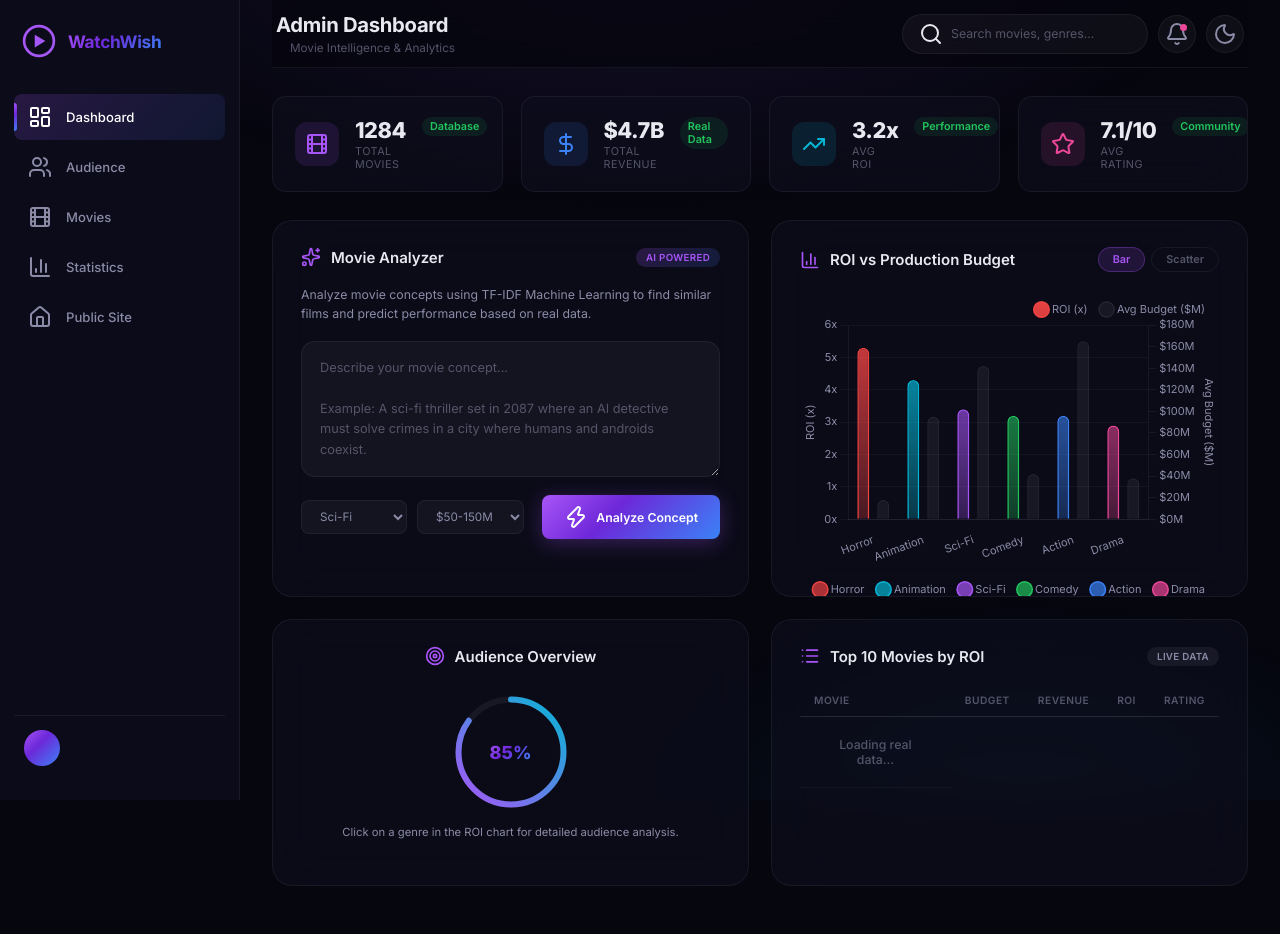
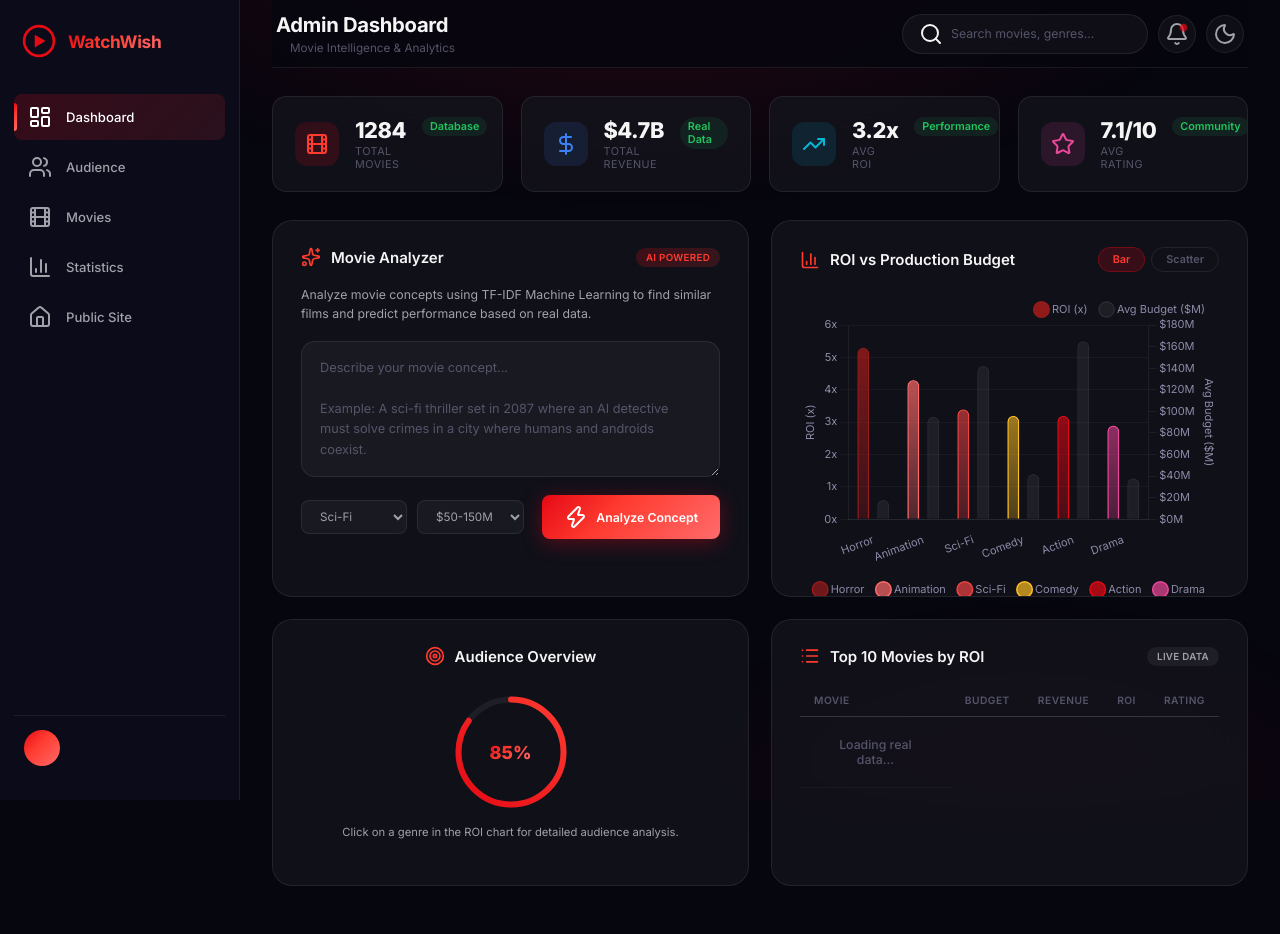
Before and after one commit to Abdelali-Benajaji/WatchWish, a Django app: template backend/movies/templates/admin_dashboard.html in a window 1280 px wide. Run offline with Django 5.2, Linux system fonts and the light colour scheme; the template is opened without the code that fills it, so the values that code supplies are empty.

Commit message:
enhace the design to be compatible

```diff
--- a/backend/movies/templates/admin_dashboard.html
+++ b/backend/movies/templates/admin_dashboard.html
@@ -26,8 +26,8 @@
                     <path d="M12 10l10 6-10 6V10z" fill="url(#lg)" />
                     <defs>
                         <linearGradient id="lg" x1="0" y1="0" x2="32" y2="32">
-                            <stop stop-color="#a855f7" />
-                            <stop offset="1" stop-color="#06b6d4" />
+                            <stop stop-color="#e50914" />
+                            <stop offset="1" stop-color="#ff3b30" />
                         </linearGradient>
                     </defs>
                 </svg>
@@ -91,7 +91,7 @@
             <!-- KPI Strip -->
             <section class="kpi-strip">
                 <div class="kpi-card">
-                    <div class="kpi-icon purple"><i data-lucide="film"></i></div>
+                    <div class="kpi-icon red"><i data-lucide="film"></i></div>
                     <div class="kpi-body">
                         <span class="kpi-value kpi-movies">…</span>
                         <span class="kpi-label">Total Movies</span>
--- a/backend/static/css/admin_dashboard.css
+++ b/backend/static/css/admin_dashboard.css
@@ -4,31 +4,44 @@
 
 /* ── Tokens ──────────────────────────────────────────────────── */
 :root {
+    /* Platform Colors (Cinematic Red Theme) */
+    --primary-color: #e50914;
+    --primary-hover: #b20710;
+    --primary-light: #ff3b30;
+    --background-dark: #0b0b0f;
+    --surface-dark: #18181f;
+    --text-primary: #f5f5f5;
+    --text-secondary: #a1a1aa;
+    --border-color: #27272a;
+    --accent-gradient: linear-gradient(135deg, #e50914 0%, #ff3b30 100%);
+    --card-shadow: 0 10px 15px -3px rgba(0, 0, 0, 0.6),
+                   0 4px 6px -2px rgba(0, 0, 0, 0.4);
+
+    /* Dashboard Specific */
     --bg-body: #06060f;
     --bg-sidebar: #0b0b1a;
-    --bg-card: rgba(14, 14, 30, .65);
-    --bg-card-hover: rgba(20, 20, 42, .75);
+    --bg-card: rgba(20, 20, 30, .75);
+    --bg-card-hover: rgba(24, 24, 36, .85);
     --bg-input: rgba(255, 255, 255, .04);
 
-    --border: rgba(255, 255, 255, .06);
-    --border-glow: rgba(139, 92, 246, .25);
+    --border: rgba(255, 255, 255, .08);
+    --border-glow: rgba(229, 9, 20, .35);
 
-    --text-primary: #e8e8f0;
-    --text-secondary: #8b8ba7;
     --text-muted: #55556a;
 
-    --purple: #a855f7;
-    --purple-d: #7c3aed;
+    --red: #e50914;
+    --red-d: #b20710;
+    --red-light: #ff3b30;
     --blue: #3b82f6;
     --cyan: #06b6d4;
     --pink: #ec4899;
     --green: #22c55e;
     --orange: #f97316;
-    --red: #ef4444;
+    --yellow: #fbbf24;
 
-    --gradient-purple: linear-gradient(135deg, #a855f7, #6d28d9);
-    --gradient-blue: linear-gradient(135deg, #3b82f6, #06b6d4);
-    --gradient-hero: linear-gradient(135deg, #a855f7 0%, #6d28d9 40%, #3b82f6 100%);
+    --gradient-red: linear-gradient(135deg, #e50914, #b20710);
+    --gradient-accent: linear-gradient(135deg, #e50914 0%, #ff3b30 100%);
+    --gradient-hero: linear-gradient(135deg, #e50914 0%, #ff3b30 40%, #ff6b6b 100%);
 
     --radius-sm: 8px;
     --radius: 14px;
@@ -39,7 +52,7 @@
     --topbar-h: 68px;
 
     --font: 'Inter', -apple-system, BlinkMacSystemFont, sans-serif;
-    --transition: .25s cubic-bezier(.4, 0, .2, 1);
+    --transition: .3s cubic-bezier(.4, 0, .2, 1);
 }
 
 /* ── Reset ───────────────────────────────────────────────────── */
@@ -65,14 +78,13 @@
     -webkit-font-smoothing: antialiased;
 }
 
-/* subtle grid background */
 body::before {
     content: '';
     position: fixed;
     inset: 0;
     background:
-        radial-gradient(ellipse 80% 60% at 50% -10%, rgba(139, 92, 246, .12), transparent 60%),
-        radial-gradient(ellipse 60% 50% at 80% 100%, rgba(6, 182, 212, .08), transparent 50%);
+        radial-gradient(ellipse 80% 60% at 50% -10%, rgba(229, 9, 20, .15), transparent 60%),
+        radial-gradient(ellipse 60% 50% at 80% 100%, rgba(229, 9, 20, .08), transparent 50%);
     pointer-events: none;
     z-index: 0;
 }
@@ -87,8 +99,12 @@
 }
 
 ::-webkit-scrollbar-thumb {
-    background: rgba(255, 255, 255, .08);
+    background: rgba(229, 9, 20, .3);
     border-radius: 3px;
+}
+
+::-webkit-scrollbar-thumb:hover {
+    background: rgba(229, 9, 20, .5);
 }
 
 /* ═══════════════════════════════════════════════════════════════
@@ -168,11 +183,12 @@
 .nav-item:hover {
     color: var(--text-primary);
     background: rgba(255, 255, 255, .05);
+    transform: translateX(2px);
 }
 
 .nav-item.active {
     color: #fff;
-    background: linear-gradient(135deg, rgba(168, 85, 247, .18), rgba(59, 130, 246, .10));
+    background: linear-gradient(135deg, rgba(229, 9, 20, .2), rgba(255, 59, 48, .12));
 }
 
 .nav-item.active::before {
@@ -245,9 +260,9 @@
     padding: 0 4px;
     position: sticky;
     top: 0;
-    background: rgba(6, 6, 15, .78);
-    backdrop-filter: blur(16px);
-    -webkit-backdrop-filter: blur(16px);
+    background: rgba(6, 6, 15, .85);
+    backdrop-filter: blur(20px);
+    -webkit-backdrop-filter: blur(20px);
     z-index: 50;
     border-bottom: 1px solid var(--border);
     margin-bottom: 28px;
@@ -337,7 +355,19 @@
     width: 7px;
     height: 7px;
     border-radius: 50%;
-    background: var(--pink);
+    background: var(--red);
+    animation: pulse-dot 2s ease-in-out infinite;
+}
+
+@keyframes pulse-dot {
+    0%, 100% {
+        opacity: 1;
+        transform: scale(1);
+    }
+    50% {
+        opacity: .6;
+        transform: scale(1.1);
+    }
 }
 
 /* ── KPI Strip ───────────────────────────────────────────────── */
@@ -370,13 +400,14 @@
     border-radius: var(--radius);
     opacity: 0;
     transition: opacity var(--transition);
-    background: linear-gradient(135deg, rgba(168, 85, 247, .06), rgba(6, 182, 212, .04));
+    background: linear-gradient(135deg, rgba(229, 9, 20, .08), rgba(255, 59, 48, .05));
     pointer-events: none;
 }
 
 .kpi-card:hover {
     border-color: var(--border-glow);
-    transform: translateY(-2px);
+    transform: translateY(-3px);
+    box-shadow: 0 12px 28px rgba(229, 9, 20, .15);
 }
 
 .kpi-card:hover::after {
@@ -397,9 +428,10 @@
     height: 22px;
 }
 
-.kpi-icon.purple {
-    background: rgba(168, 85, 247, .12);
-    color: var(--purple);
+.kpi-icon.purple,
+.kpi-icon.red {
+    background: rgba(229, 9, 20, .15);
+    color: var(--red-light);
 }
 
 .kpi-icon.blue {
@@ -484,7 +516,7 @@
     inset: -1px;
     border-radius: var(--radius-lg);
     padding: 1px;
-    background: linear-gradient(135deg, rgba(168, 85, 247, .08), transparent 50%, rgba(6, 182, 212, .06));
+    background: linear-gradient(135deg, rgba(229, 9, 20, .12), transparent 50%, rgba(255, 59, 48, .08));
     -webkit-mask: linear-gradient(#fff 0 0) content-box, linear-gradient(#fff 0 0);
     mask: linear-gradient(#fff 0 0) content-box, linear-gradient(#fff 0 0);
     -webkit-mask-composite: xor;
@@ -523,7 +557,7 @@
 .card-icon {
     width: 20px;
     height: 20px;
-    color: var(--purple);
+    color: var(--red-light);
 }
 
 .card-desc {
@@ -546,8 +580,8 @@
 }
 
 .badge-ai {
-    background: linear-gradient(135deg, rgba(168, 85, 247, .2), rgba(59, 130, 246, .15));
-    color: var(--purple);
+    background: linear-gradient(135deg, rgba(229, 9, 20, .22), rgba(255, 59, 48, .15));
+    color: var(--red-light);
 }
 
 .badge-live {
@@ -642,7 +678,7 @@
     font-weight: 600;
     cursor: pointer;
     transition: all var(--transition);
-    box-shadow: 0 4px 20px rgba(168, 85, 247, .3);
+    box-shadow: 0 4px 20px rgba(229, 9, 20, .35);
 }
 
 .btn-primary i {
@@ -751,9 +790,9 @@
 }
 
 .chip.active {
-    background: rgba(168, 85, 247, .15);
-    color: var(--purple);
-    border-color: rgba(168, 85, 247, .3);
+    background: rgba(229, 9, 20, .18);
+    color: var(--red-light);
+    border-color: rgba(229, 9, 20, .35);
 }
 
 .chip:hover:not(.active) {
--- a/backend/static/js/admin_dashboard.js
+++ b/backend/static/js/admin_dashboard.js
@@ -68,27 +68,27 @@
 let barChart, scatterChart;
 
 const PALETTE = {
-    "Action": { bg: "rgba(59,130,246,.7)", border: "#3b82f6" },
-    "Adventure": { bg: "rgba(99,102,241,.7)", border: "#6366f1" },
-    "Animation": { bg: "rgba(6,182,212,.7)", border: "#06b6d4" },
-    "Comedy": { bg: "rgba(34,197,94,.7)", border: "#22c55e" },
+    "Action": { bg: "rgba(229,9,20,.7)", border: "#e50914" },
+    "Adventure": { bg: "rgba(255,59,48,.7)", border: "#ff3b30" },
+    "Animation": { bg: "rgba(255,107,107,.7)", border: "#ff6b6b" },
+    "Comedy": { bg: "rgba(251,191,36,.7)", border: "#fbbf24" },
     "Crime": { bg: "rgba(249,115,22,.7)", border: "#f97316" },
     "Documentary": { bg: "rgba(161,161,170,.7)", border: "#a1a1aa" },
     "Drama": { bg: "rgba(236,72,153,.7)", border: "#ec4899" },
-    "Fantasy": { bg: "rgba(167,139,250,.7)", border: "#a78bfa" },
-    "Horror": { bg: "rgba(239,68,68,.7)", border: "#ef4444" },
-    "Musical": { bg: "rgba(251,191,36,.7)", border: "#fbbf24" },
-    "Mystery": { bg: "rgba(20,184,166,.7)", border: "#14b8a6" },
+    "Fantasy": { bg: "rgba(178,7,16,.7)", border: "#b20710" },
+    "Horror": { bg: "rgba(153,27,27,.7)", border: "#991b1b" },
+    "Musical": { bg: "rgba(245,158,11,.7)", border: "#f59e0b" },
+    "Mystery": { bg: "rgba(124,58,237,.7)", border: "#7c3aed" },
     "Romance": { bg: "rgba(244,63,94,.7)", border: "#f43f5e" },
-    "Sci-Fi": { bg: "rgba(168,85,247,.7)", border: "#a855f7" },
-    "Science Fiction": { bg: "rgba(168,85,247,.7)", border: "#a855f7" },
+    "Sci-Fi": { bg: "rgba(239,68,68,.7)", border: "#ef4444" },
+    "Science Fiction": { bg: "rgba(239,68,68,.7)", border: "#ef4444" },
     "Thriller": { bg: "rgba(234,179,8,.7)", border: "#eab308" },
-    "War": { bg: "rgba(132,204,22,.7)", border: "#84cc16" },
+    "War": { bg: "rgba(220,38,38,.7)", border: "#dc2626" },
     "Western": { bg: "rgba(180,83,9,.7)", border: "#b45309" },
 };
 
 function colorFor(genre) {
-    return PALETTE[genre] || { bg: "rgba(139,92,246,.7)", border: "#8b5cf6" };
+    return PALETTE[genre] || { bg: "rgba(229,9,20,.7)", border: "#e50914" };
 }
 
 function chartDefaults() {
@@ -165,7 +165,7 @@
                 legend: { position: "top", align: "end", labels: { boxWidth: 10, usePointStyle: true, padding: 14 } },
                 tooltip: {
                     backgroundColor: "rgba(10,10,26,.94)",
-                    borderColor: "rgba(168,85,247,.3)", borderWidth: 1,
+                    borderColor: "rgba(229,9,20,.4)", borderWidth: 1,
                     cornerRadius: 10, padding: 12, titleFont: { weight: 600 },
                     callbacks: {
                         label: ctx => ctx.dataset.label.startsWith("ROI")
@@ -228,7 +228,7 @@
                 legend: { position: "top", align: "end", labels: { boxWidth: 10, usePointStyle: true, padding: 14 } },
                 tooltip: {
                     backgroundColor: "rgba(10,10,26,.94)",
-                    borderColor: "rgba(168,85,247,.3)", borderWidth: 1,
+                    borderColor: "rgba(229,9,20,.4)", borderWidth: 1,
                     cornerRadius: 10, padding: 12, titleFont: { weight: 600 },
                     callbacks: {
                         title: ctx => ctx[0].dataset.label,
@@ -323,7 +323,7 @@
     grad.setAttribute("id", "ringGrad");
     grad.setAttribute("x1", "0"); grad.setAttribute("y1", "0");
     grad.setAttribute("x2", "1"); grad.setAttribute("y2", "1");
-    [["0", "#a855f7"], ["1", "#06b6d4"]].forEach(([offset, color]) => {
+    [["0", "#e50914"], ["1", "#ff3b30"]].forEach(([offset, color]) => {
         const s = document.createElementNS("http://www.w3.org/2000/svg", "stop");
         s.setAttribute("offset", offset); s.setAttribute("stop-color", color);
         grad.append(s);
```
Also changed, not shown: other parts of backend/static/css/admin_dashboard.css (+74 -67 lines).
